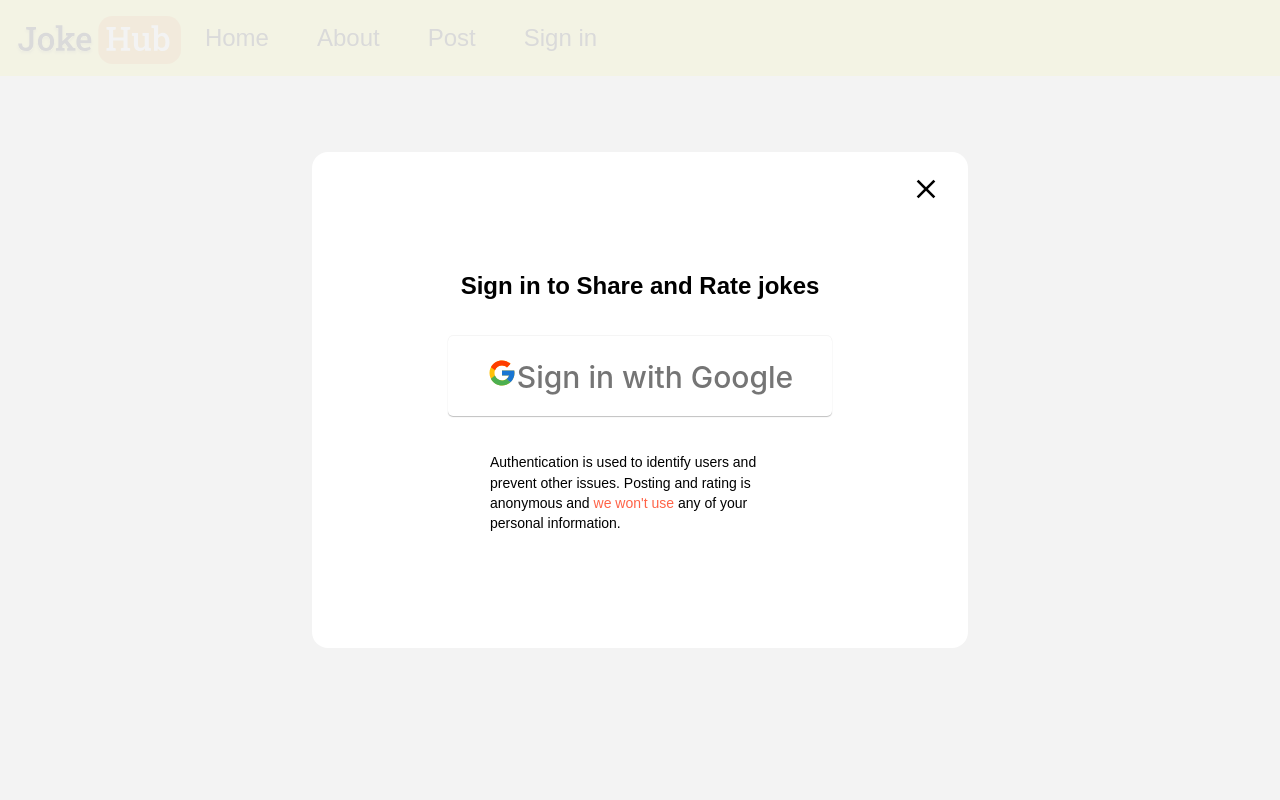
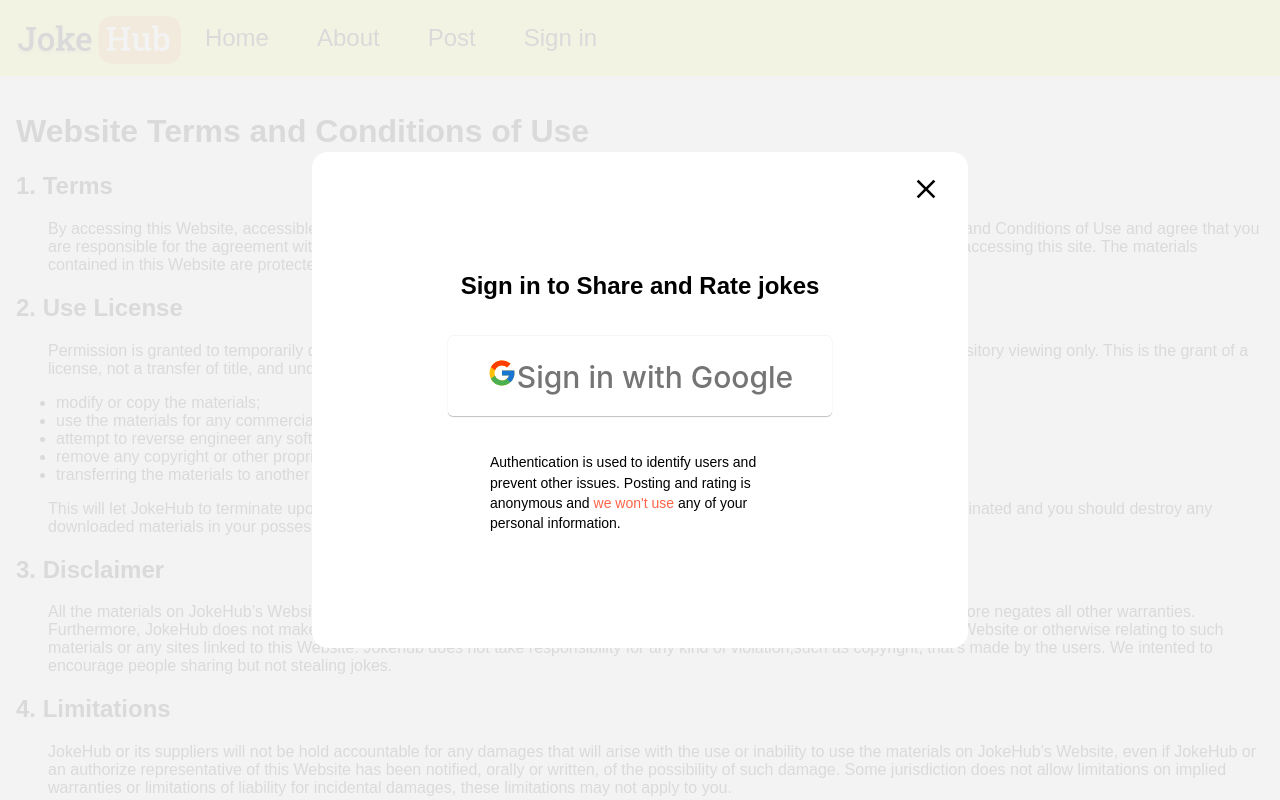
Before and after one commit to SamTech37/jokehub, a React (Create React App) app: page /about/terms in a window 1280 px wide. Shown: the top 800 px of the page. Built offline with nearby package versions, Linux system fonts and the light colour scheme; no server answers; the database is empty; what react-lines-ellipsis would draw is missing.

Commit message:
added terms of service, routing

```diff
--- a/src/App.js
+++ b/src/App.js
@@ -4,6 +4,8 @@ import List from "./Components/List";
 import About from "./Components/About";
 import Post from "./Components/Post";
 import PostingPage from "./Components/PostingPage";
+import UsersPosts from "./Components/UsersPosts";
+import Terms from "./Terms";
 import styled from "styled-components";
 //routing
 import { BrowserRouter as Router, Routes, Route } from "react-router-dom";
@@ -169,9 +171,15 @@ function App() {
             path="/post"
             element={<PostingPage postJoke={postJoke} signed={signed} />}
           />
+          <Route path="/about/terms" element={<Terms />} />
+          <Route exact path="/about" element={<About />} />
 
-          <Route path="/about" element={<About />} />
-
+          <Route
+            path="yours"
+            element={
+              <UsersPosts getUsersPost={getUsersPost} editJoke={editJoke} />
+            }
+          />
           <Route
             path="/p/:postId"
             element={
--- a/src/Components/About.js
+++ b/src/Components/About.js
@@ -1,6 +1,6 @@
 import React from "react";
 import styled from "styled-components";
-
+import { Link } from "react-router-dom";
 const Body = styled.div`
   margin-right: 1em;
   margin-left: 1em;
@@ -31,7 +31,7 @@ export default function About() {
         rates and other issues. Posting and rating is anonymous and we won't use
         any of your personal information.
       </h2>
-
+      <Link to="/about/terms">Terms</Link>
       <h5>© 2021 CK Sam K. and Hank L. All rights reserved.</h5>
     </Body>
   );
--- /dev/null
+++ b/src/Terms.js
@@ -0,0 +1,128 @@
+import React from "react";
+import styled from "styled-components";
+const Body = styled.div`
+  padding: 1em;
+
+  p {
+    margin-left: 2em;
+  }
+`;
+
+export default function Terms() {
+  return (
+    <Body>
+      <h1>Website Terms and Conditions of Use</h1>
+
+      <h2>1. Terms</h2>
+
+      <p>
+        By accessing this Website, accessible from https://jokehub6969.web.app/,
+        you are agreeing to be bound by these Website Terms and Conditions of
+        Use and agree that you are responsible for the agreement with any
+        applicable local laws. If you disagree with any of these terms, you are
+        prohibited from accessing this site. The materials contained in this
+        Website are protected by copyright and trade mark law.
+      </p>
+
+      <h2>2. Use License</h2>
+
+      <p>
+        Permission is granted to temporarily download one copy of the materials
+        on JokeHub's Website for personal, non-commercial transitory viewing
+        only. This is the grant of a license, not a transfer of title, and under
+        this license you may not:
+      </p>
+
+      <ul>
+        <li>modify or copy the materials;</li>
+        <li>
+          use the materials for any commercial purpose or for any public
+          display;
+        </li>
+        <li>
+          attempt to reverse engineer any software contained on JokeHub's
+          Website;
+        </li>
+        <li>
+          remove any copyright or other proprietary notations from the
+          materials; or
+        </li>
+        <li>
+          transferring the materials to another person or "mirror" the materials
+          on any other server.
+        </li>
+      </ul>
+
+      <p>
+        This will let JokeHub to terminate upon violations of any of these
+        restrictions. Upon termination, your viewing right will also be
+        terminated and you should destroy any downloaded materials in your
+        possession whether it is printed or electronic format.
+      </p>
+
+      <h2>3. Disclaimer</h2>
+
+      <p>
+        All the materials on JokeHub’s Website are provided "as is". JokeHub
+        makes no warranties, may it be expressed or implied, therefore negates
+        all other warranties. Furthermore, JokeHub does not make any
+        representations concerning the accuracy or reliability of the use of the
+        materials on its Website or otherwise relating to such materials or any
+        sites linked to this Website. Jokehub does not take responsibility for
+        any kind of violation,such as copyright, that's made by the users. We
+        intented to encourage people sharing but not stealing jokes.
+      </p>
+
+      <h2>4. Limitations</h2>
+
+      <p>
+        JokeHub or its suppliers will not be hold accountable for any damages
+        that will arise with the use or inability to use the materials on
+        JokeHub’s Website, even if JokeHub or an authorize representative of
+        this Website has been notified, orally or written, of the possibility of
+        such damage. Some jurisdiction does not allow limitations on implied
+        warranties or limitations of liability for incidental damages, these
+        limitations may not apply to you.
+      </p>
+
+      <h2>5. Revisions and Errata</h2>
+
+      <p>
+        The materials appearing on JokeHub’s Website may include technical,
+        typographical, or photographic errors. JokeHub will not promise that any
+        of the materials in this Website are accurate, complete, or current.
+        JokeHub may change the materials contained on its Website at any time
+        without notice. JokeHub does not make any commitment to update the
+        materials.
+      </p>
+
+      <h2>6. Links</h2>
+
+      <p>
+        JokeHub has not reviewed all of the sites linked to its Website and is
+        not responsible for the contents of any such linked site. The presence
+        of any link does not imply endorsement by JokeHub of the site. The use
+        of any linked website is at the user’s own risk.
+      </p>
+
+      <h2>7. Site Terms of Use Modifications</h2>
+
+      <p>
+        JokeHub may revise these Terms of Use for its Website at any time
+        without prior notice. By using this Website, you are agreeing to be
+        bound by the current version of these Terms and Conditions of Use.
+      </p>
+
+      <h2>8. Your Privacy</h2>
+
+      <p>Please read our Privacy Policy.</p>
+
+      <h2>9. Governing Law</h2>
+
+      <p>
+        Any claim related to JokeHub's Website shall be governed by the laws of
+        TW without regards to its conflict of law provisions.
+      </p>
+    </Body>
+  );
+}
```
